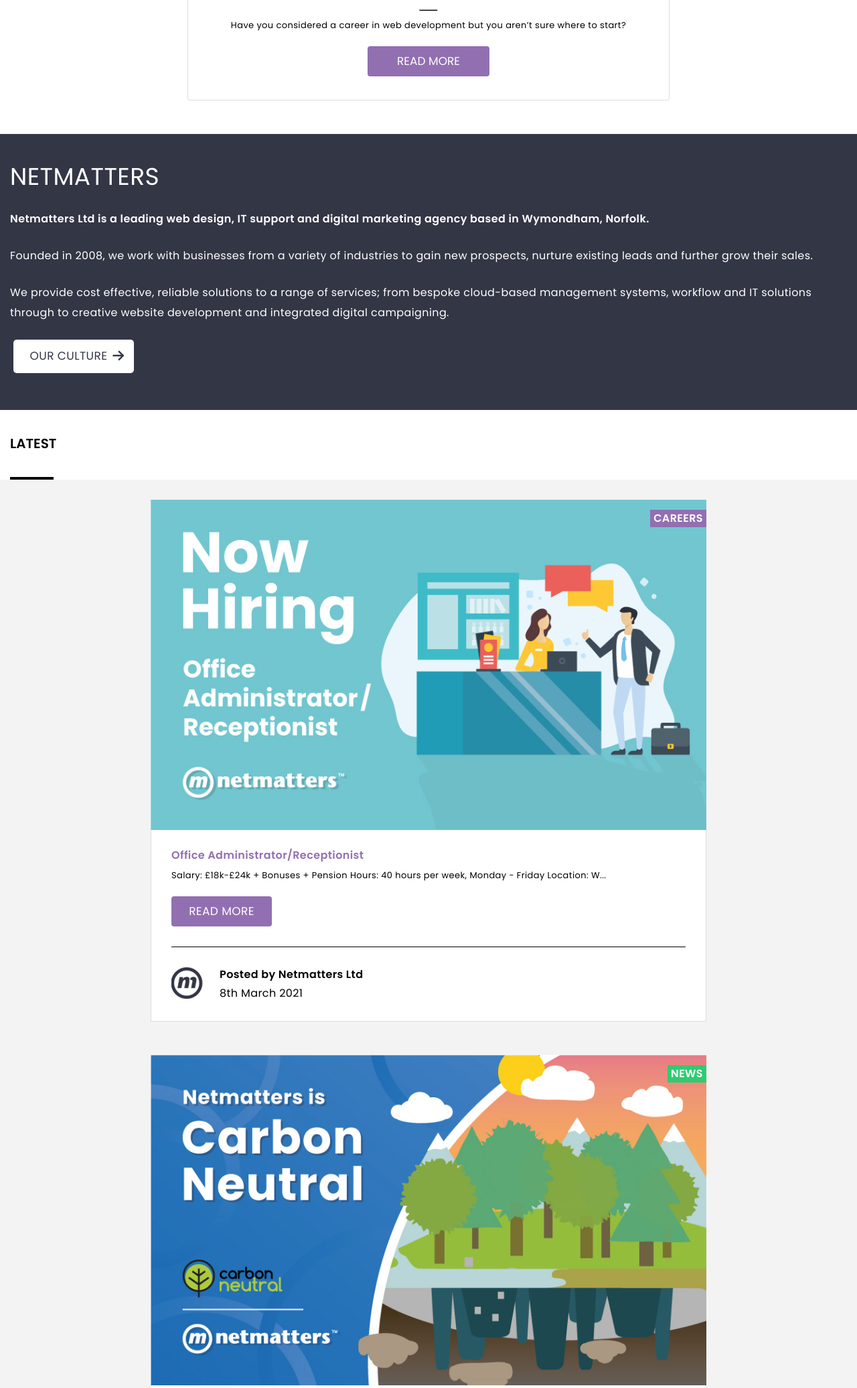
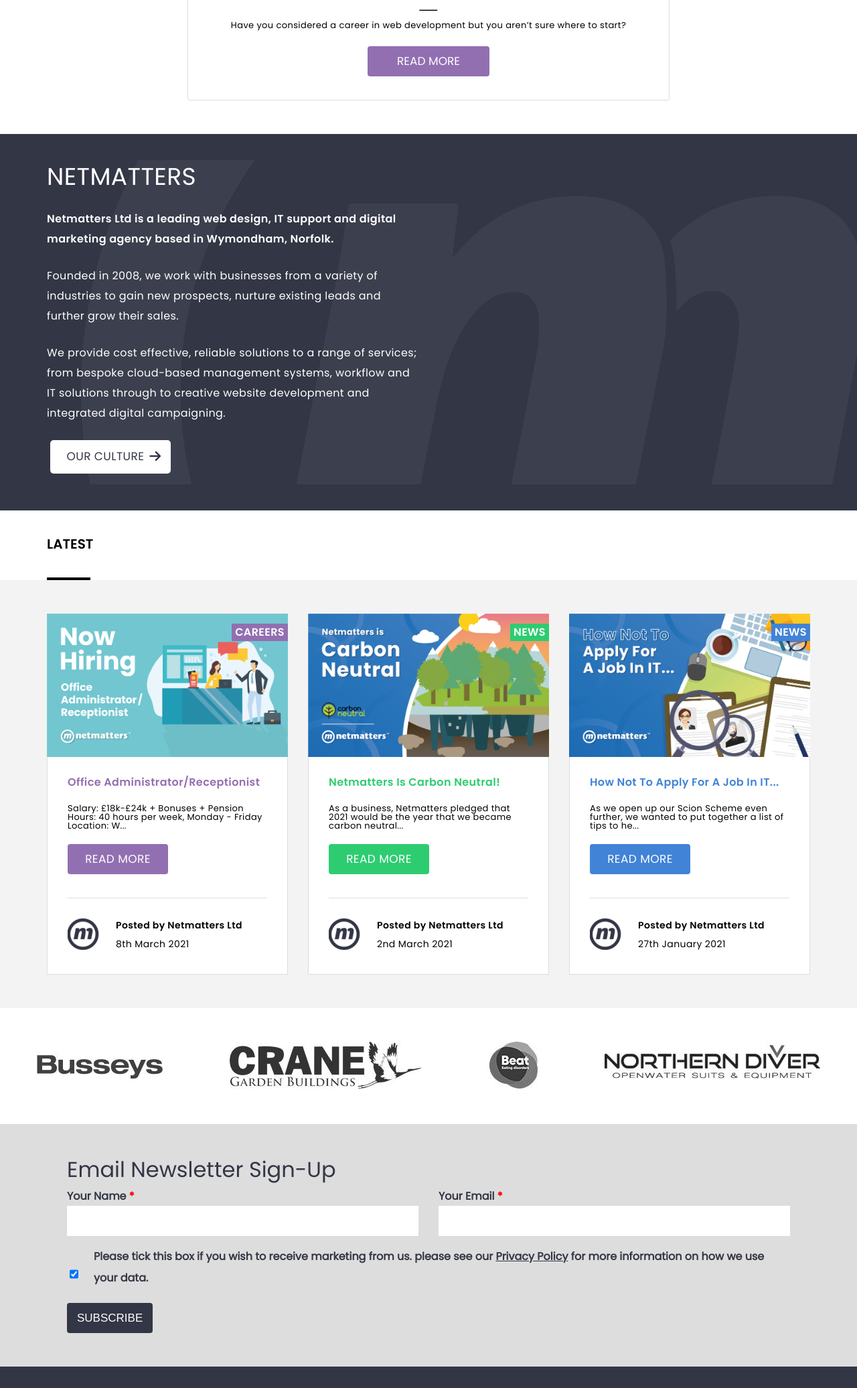
Before and after one commit to Hexagonsun70/HTML-CSS-REFLECTION, a PHP site: page / in a window 1280 px wide. Shown: the part 3475-5547 px from the top of the page at 67% size. Run offline with PHP 8.4, Linux system fonts and the light colour scheme; some libraries are stand-ins or nearby versions.

Commit message:
Completed the media queries for the News and the about section.

```diff
--- a/css/styles.css
+++ b/css/styles.css
@@ -671,15 +671,18 @@ h2 {
   color: #926fb1;
 }
 
-.nm-info {
+.ab-wrapper--mod {
+  background-color: #333645;
+}
+
+.about--mod {
   font-family: poppins;
   /* background-image: url(img/about.png); */
-  background-color: #333645;
   color: white;
   padding: 50px 15px;
 }
 
-.nm-info h1 {
+.about--title {
   font-size: 36px;
   line-height: 40px;
   letter-spacing: 0.4px;
@@ -687,15 +690,15 @@ h2 {
   margin-bottom: 28px;
 }
 
-.nm-info p {
+.about--strong {
+  font-family: poppins-bold;
+}
+
+.about--p {
   margin-bottom: 25px;
   font-size: 16px;
   line-height: 30px;
   letter-spacing: 0.4px;
-}
-
-strong {
-  font-family: poppins-bold;
 }
 
 .culture {
@@ -715,7 +718,7 @@ strong {
   border-radius: 5px;
 }
 
-.span-n-line {
+.span-con {
   font-family: poppins-bold;
   text-transform: uppercase;
   font-size: 1.25rem;
@@ -738,20 +741,17 @@ strong {
 
 /* News blocks */
 .news {
-  padding: 30px 0px;
+  padding-top: 50px;
   background-color: #f3f3f3;
-  display: flex;
-  justify-content: center;
-  align-items: center;
-  flex-wrap: wrap;
 }
 
 .card-container {
-  max-width: 860px;
   font-family: poppins;
   letter-spacing: 0.4px;
   width: 100%;
   padding: 0px 15px;
+  margin-left: auto;
+  margin-right: auto;
 }
 
 .news-blocks {
@@ -797,8 +797,10 @@ strong {
 .news-title {
   font-family: poppins-bold;
   font-size: 16px;
-  margin-bottom: 15px;
+  margin-bottom: 10px;
   text-transform: capitalize;
+  display: flex;
+  align-items: baseline;
 }
 .news-title:hover {
   text-decoration: underline;
@@ -818,7 +820,7 @@ strong {
 
 .news-p {
   font-size: 13px;
-  margin-bottom: 25px;
+  margin-bottom: 20px;
 }
 
 .read1,
@@ -826,7 +828,7 @@ strong {
 .read3 {
   width: 150px;
   align-self: border-left;
-  margin-bottom: 30px;
+  margin-bottom: 20px;
 }
 
 .read-more:hover {
@@ -835,7 +837,7 @@ strong {
 
 .news-footer {
   display: flex;
-  border-top: 1px solid black;
+  border-top: 1px solid #DDD;
   padding-top: 30px;
 }
 
@@ -1180,6 +1182,73 @@ footer a:hover {
 }
 
 @media (min-width: 768px) {
+  .about-wrapper {
+    display: flex;
+    justify-content: center;
+  }
+
+  .about-flex {
+    width: 720px;
+  }
+
+  .about-child-1 {
+    width: 100%;
+  }
+}
+@media (min-width: 768px) {
+  .span-line-container {
+    display: flex;
+    justify-content: center;
+  }
+
+  .span-n-line {
+    width: 720px;
+  }
+
+  .card-container {
+    width: 750px;
+    display: flex;
+  }
+
+  .news-containers {
+    width: 50%;
+    padding: 0 15px;
+  }
+
+  .info-date {
+    max-height: 325px;
+  }
+
+  .news-info {
+    height: 180px;
+  }
+
+  .news-title {
+    height: 30px;
+  }
+
+  .news-p {
+    height: 40px;
+  }
+
+  .footer-wrapper {
+    height: 85px;
+  }
+
+  .news-card-3 {
+    display: none;
+  }
+
+  .news-footer h4,
+.news-footer span {
+    font-size: 14px;
+  }
+
+  .news-footer {
+    padding-bottom: 30px;
+  }
+}
+@media (min-width: 768px) {
   .client-parent-wrapper {
     display: flex;
     justify-content: center;
@@ -1269,8 +1338,34 @@ footer a:hover {
   }
 }
 @media (min-width: 992px) {
+  .ab-wrapper--mod {
+    background-image: url(../img/about.png);
+    background-repeat: no-repeat;
+    background-position: 100%;
+  }
+
+  .about-flex {
+    width: 970px;
+  }
+}
+@media (min-width: 992px) {
+  .span-n-line {
+    width: 970px;
+  }
+
+  .card-container {
+    width: 970px;
+    padding: 0;
+  }
+}
+@media (min-width: 992px) {
   .client-parent-wrapper {
     width: 970px;
+  }
+
+  .client-parent {
+    width: 100%;
+    justify-content: space-between;
   }
 
   .busseys {
@@ -1364,6 +1459,29 @@ footer a:hover {
   }
 }
 @media (min-width: 1260px) {
+  .about-flex {
+    display: flex;
+    width: 1170px;
+  }
+
+  .about-child {
+    width: 50%;
+  }
+}
+@media (min-width: 1260px) {
+  .span-n-line {
+    width: 1170px;
+  }
+
+  .card-container {
+    width: 1170px;
+  }
+
+  .news-card-3 {
+    display: flex;
+  }
+}
+@media (min-width: 1260px) {
   .client-parent-wrapper {
     width: 1200px;
   }
@@ -1375,7 +1493,7 @@ footer a:hover {
     width: auto;
   }
 }
-@media (min-width: 1250px) {
+@media (min-width: 1260px) {
   .sign-up {
     width: 1170px;
   }
--- a/index.html
+++ b/index.html
@@ -570,48 +570,58 @@
 
 <!-- Info box End -->
 
-  <aside>
-    <div class="nm-info">
+  <aside class="about-wrapper ab-wrapper--mod">
+    <div class="about-flex">
+      <div class="about-child about-child-1 about--mod">
         <div>
-        <h1 class="about-title">NETMATTERS</h1>
+          <h1 class="about--title">NETMATTERS</h1>
         </div>
         <div>
-        <p>
-          <strong>
+          <p class="about--p">
+            <strong class="about--strong">
               Netmatters Ltd is a leading web design, IT support and digital
               marketing agency based in Wymondham, Norfolk.
             </strong>
           </p>
         </div>
         <div>
-        <p>
+          <p class="about--p">
             Founded in 2008, we work with businesses from a variety of industries
             to gain new prospects, nurture existing leads and further grow their sales.
           </p>
         </div>
         <div>
-        <p>
+          <p class="about--p">
             We provide cost effective, reliable solutions to a range of services;
             from bespoke cloud-based management systems, workflow and IT solutions
             through to creative website development and integrated digital campaigning.
           </p>
         </div>
-      <a href="https://www.netmatters.co.uk/our-culture">
+        <a href="#">
           <div class="culture">
             <span>Our culture</span>
             <i class="fas fa-arrow-right"></i>
           </div>
         </a>
       </div>
+
+      <div class="about-child">
+      </div>
+    </div>
   </aside>
 
   <section>
+    <div class="span-line-container">
       <div class="span-n-line">
+        <div class="span-con">
           <span class="span">
             Latest
           </span>
         </div>
         <div class="line">
+        </div>
+      </div>
+
     </div>
 
     <div class="news">
@@ -644,7 +654,9 @@
                     Read more
                   </div>
                 </a>
+              </div>
 
+              <div class="footer-wrapper">
                 <div class="news-footer">
                   <div class="mini-logo">
                     <img src="../img/mini-logo.png" alt="">
@@ -692,7 +704,9 @@
                   Read more
                 </div>
               </a>
+              </div>
 
+              <div class="footer-wrapper">
                 <div class="news-footer">
                   <div class="mini-logo">
                     <img src="../img/mini-logo.png" alt="">
@@ -710,11 +724,12 @@
                   </div>
                 </div>
               </div>
+
           </div>
         </div>
       </div>
 
-      <div class="news-containers">
+      <div class="news-containers news-card-3">
         <div class="news-blocks">
           <div class="background1">
             <img src="img/news/news-how.jpg" alt="" class="news-image">
@@ -740,6 +755,7 @@
                     Read more
                   </div>
                 </a>
+              </div>
 
                 <div class="news-footer">
                   <div class="mini-logo">
@@ -760,7 +776,7 @@
             </div>
           </div>
         </div>
-        </div>
+
       </div>
     </div>
   </section>
--- a/scss/breakpoints/_large_breakpoint.scss
+++ b/scss/breakpoints/_large_breakpoint.scss
@@ -13,10 +13,27 @@
 }
 
 @media (min-width: 992px) {
+    .ab-wrapper--mod {
+       background-image: url(../img/about.png);
+       background-repeat: no-repeat;
+       background-position: 100%;
+    }
 
+    .about-flex {
+      width: 970px;
+    }
 }
 
+// Resize the news cards
+
 @media (min-width: 992px) {
+  .span-n-line {
+    width: 970px;
+  }
+  .card-container {
+    width: 970px;
+    padding: 0;
+  }
 
 }
 
@@ -25,6 +42,13 @@
 @media (min-width: 992px) {
   .client-parent-wrapper {
     width: 970px;
+    // display: flex;
+    // justify-content: space-between;
+  }
+
+  .client-parent {
+    width: 100%;
+    justify-content: space-between;
   }
 
   .busseys {
--- a/scss/breakpoints/_medium_breakpoint.scss
+++ b/scss/breakpoints/_medium_breakpoint.scss
@@ -1,9 +1,74 @@
 // Medium Screen Breakpoint: > 768px & < 992px
 
+@media (min-width:768px) {
+  .about-wrapper {
+    display: flex;
+    justify-content: center;
+  }
 
+  .about-flex {
+    width: 720px;
+  }
 
+  .about-child-1 {
+    width: 100%;
+  }
+}
 
 // News Section loses one card and aligns the remaining two in one row:
+
+@media (min-width:768px) {
+  .span-line-container {
+    display:         flex;
+    justify-content: center;
+  }
+
+  .span-n-line {
+    width: 720px;
+  }
+
+  .card-container {
+    width: 750px;
+    display: flex;
+
+  }
+  .news-containers {
+    width: 50%;
+    padding: 0 15px;
+  }
+
+  .info-date {
+    max-height: 325px;
+  }
+
+  .news-info {
+    height: 180px;
+  }
+
+  .news-title {
+    height: 30px;
+  }
+
+  .news-p {
+    height: 40px;
+  }
+
+  .footer-wrapper {
+    height: 85px;
+  }
+  .news-card-3 {
+    display: none;
+  }
+
+  .news-footer h4,
+  .news-footer span {
+    font-size: 14px;
+  }
+  .news-footer {
+    padding-bottom: 30px;
+  }
+
+}
 
 // Client Badges Appear and are sized (not the most efficient way to size,
 // will amend it once I've learnt the technique to resize images fluidly):
@@ -14,6 +79,7 @@
     justify-content: center;
     width: 750px;
   }
+
   .client-bar {
     display: flex;
     justify-content: center;
--- a/scss/breakpoints/_xl_breakpoint.scss
+++ b/scss/breakpoints/_xl_breakpoint.scss
@@ -2,7 +2,28 @@
 
 // width of elements should be 1170 to 1200 to centrally align
 
+@media (min-width:1260px) {
+  .about-flex {
+    display: flex;
+    width: 1170px;
+  }
+  .about-child {
+    width: 50%;
+  }
+}
 
+@media (min-width:1260px) {
+  .span-n-line {
+    width: 1170px;
+  }
+  .card-container {
+    width: 1170px;
+  }
+
+  .news-card-3 {
+    display: flex;
+  }
+}
 
 @media (min-width: 1260px) {
   .client-parent-wrapper {
@@ -17,7 +38,7 @@
 }
 // Resize the width of the sign up section
 
-@media (min-width: 1250px) {
+@media (min-width:1260px) {
   .sign-up {
     width: 1170px;
   }
@@ -25,7 +46,7 @@
 
 // Footer Info parent/flex child resizing.
 
-@media (min-width: 1260px) {
+@media (min-width:1260px) {
   .footer-rows {
     justify-content: center;
     width: 1200px;
--- a/scss/partials/_about.scss
+++ b/scss/partials/_about.scss
@@ -1,14 +1,17 @@
 @use '../abstracts' as *;
 
-.nm-info {
+.ab-wrapper--mod {
+	background-color: $dark-bg;
+}
+
+.about--mod {
 	font-family: poppins;
   /* background-image: url(img/about.png); */
-  background-color: $dark-bg;
   color: white;
 	padding: 50px 15px;
 }
 
-.nm-info h1 {
+.about--title {
 	font-size: 36px;
 	line-height: 40px;
 	letter-spacing: 0.4px;
@@ -16,15 +19,15 @@
 	margin-bottom: 28px;
 }
 
-.nm-info p {
+.about--strong {
+	font-family: poppins-bold;
+}
+
+.about--p {
 	margin-bottom: 25px;
 	font-size: 16px;
 	line-height: 30px;
 	letter-spacing: 0.4px;
-}
-
-strong {
-	font-family: poppins-bold;
 }
 
 .culture {
--- a/scss/partials/_news.scss
+++ b/scss/partials/_news.scss
@@ -1,6 +1,6 @@
 @use '../abstracts' as *;
 
-.span-n-line {
+.span-con {
 	font-family: poppins-bold;
 	text-transform: uppercase;
 	font-size: 1.25rem;
@@ -24,20 +24,18 @@
 /* News blocks */
 
 .news {
-	padding: 30px 0px;
+	padding-top:      50px;
 	background-color: $news-bg;
-  display: flex;
-  justify-content: center;
-  align-items: center;
-  flex-wrap: wrap;
+
 }
 
 .card-container {
-  max-width: 860px;
 	font-family: poppins;
 	letter-spacing: 0.4px;
 	width: 100%;
 	padding: 0px 15px;
+	margin-left: auto;
+	margin-right: auto;
 }
 
 .news-blocks {
@@ -84,8 +82,10 @@
 .news-title {
 	font-family: poppins-bold;
 	font-size: 16px;
-	margin-bottom: 15px;
+	margin-bottom: 10px;
 	text-transform: capitalize;
+	display: flex;
+	align-items: baseline;
 	&:hover {
 		text-decoration: underline;}
 }
@@ -104,7 +104,7 @@
 
 .news-p {
 	font-size: 13px;
-	margin-bottom: 25px;
+	margin-bottom: 20px;
 }
 
 .read1,
@@ -112,7 +112,7 @@
 .read3 {
 	width: 150px;
 	align-self: border-left;
-	margin-bottom: 30px;
+	margin-bottom: 20px;
 }
 
 .read-more:hover {
@@ -121,7 +121,7 @@
 
 .news-footer {
 	display: flex;
-	border-top: 1px solid black;
+	border-top: 1px solid $input-bg;
 	padding-top: 30px;
 }
 
```
Lines whose indentation alone changed are shown as unchanged.
